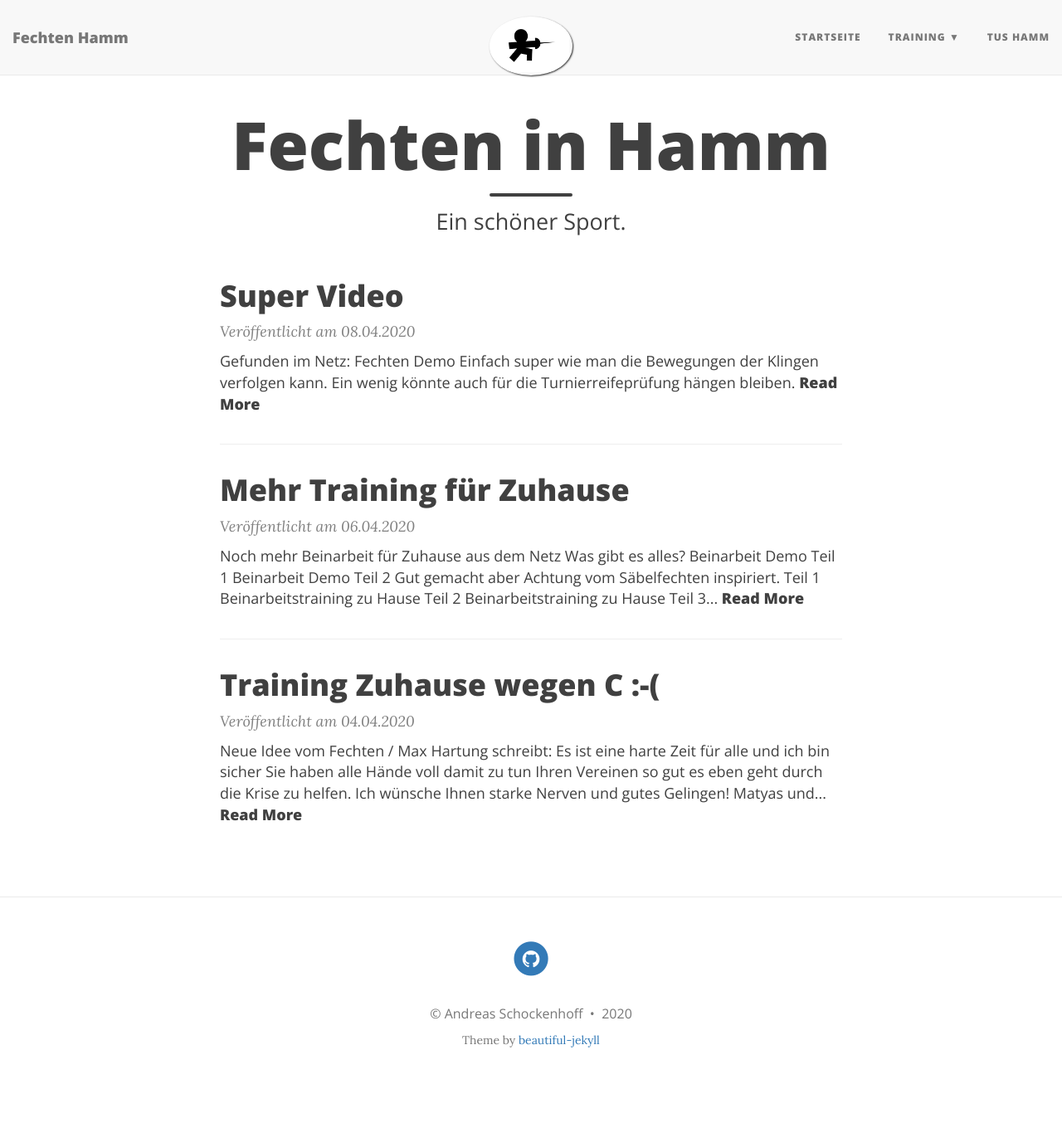
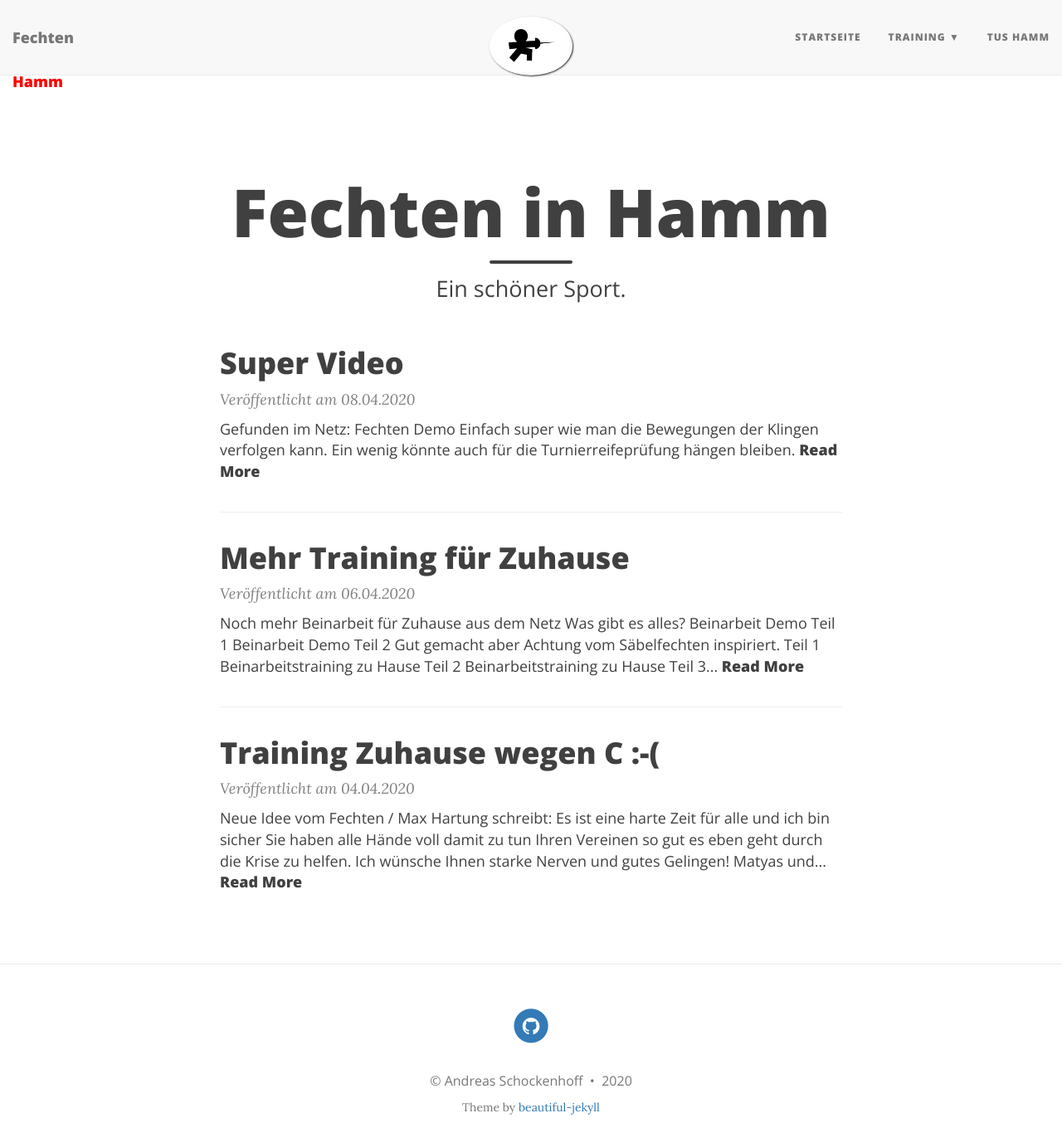
Before and after one commit to test-blog-fechten/test-blog-fechten.github.io, a Jekyll site: the page built from index.html, in a window 1280 px wide and 1396 px high. Shown: the top 1383 px of the window at 83% size. Built offline with Jekyll 4.4.1, drawn with Linux system fonts in a browser that asks for light colours; nearby versions of some CDN libraries; the list of posts is cut into pages by our own code.

Commit message:
Color to see what is the test site

```diff
--- a/_config.yml
+++ b/_config.yml
@@ -14,7 +14,7 @@
 # Of course don't forget to change the username and projectname to YOUR username and project
 
 # Name of website
-title: Fechten Hamm
+title: Fechten <p style="color:red;">Hamm</p>
 
 # Short description of your site
 description: Fechten der schönste Sport der Welt
```
